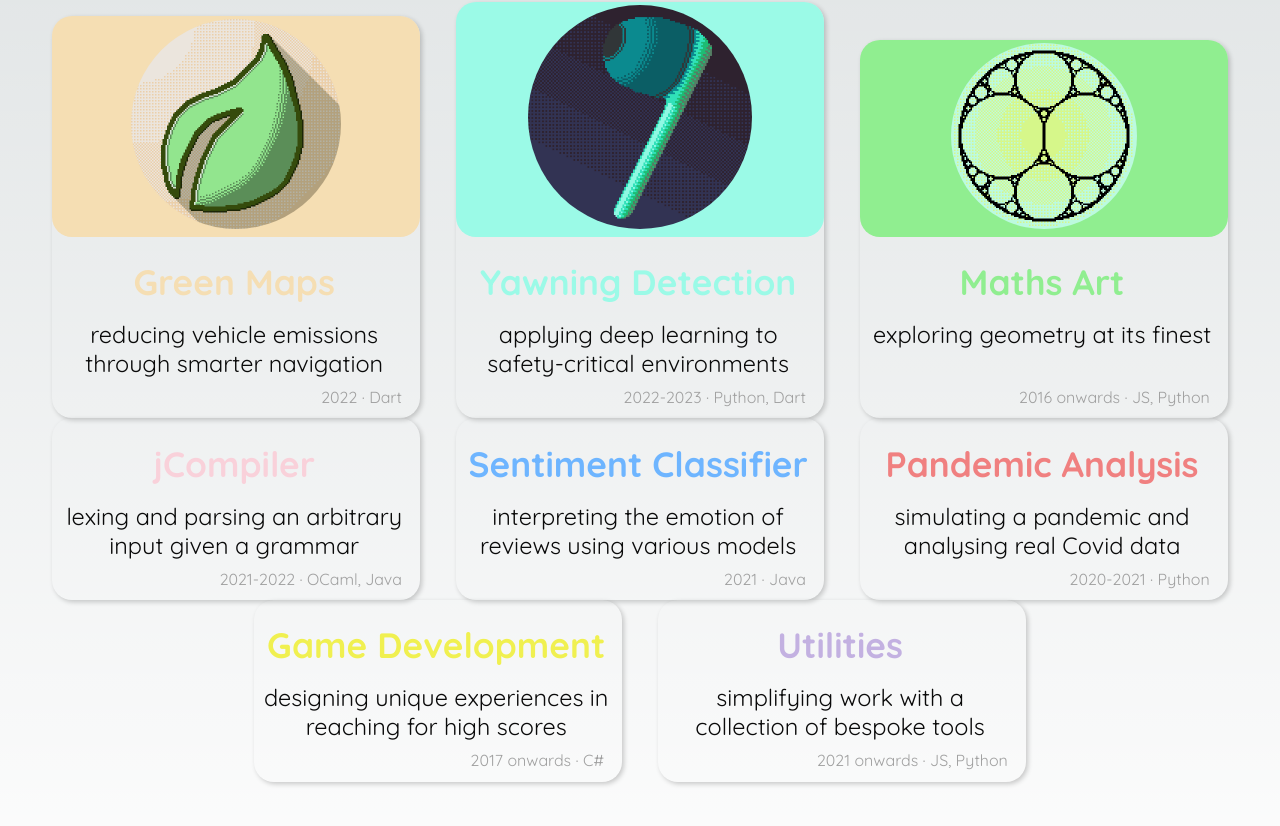
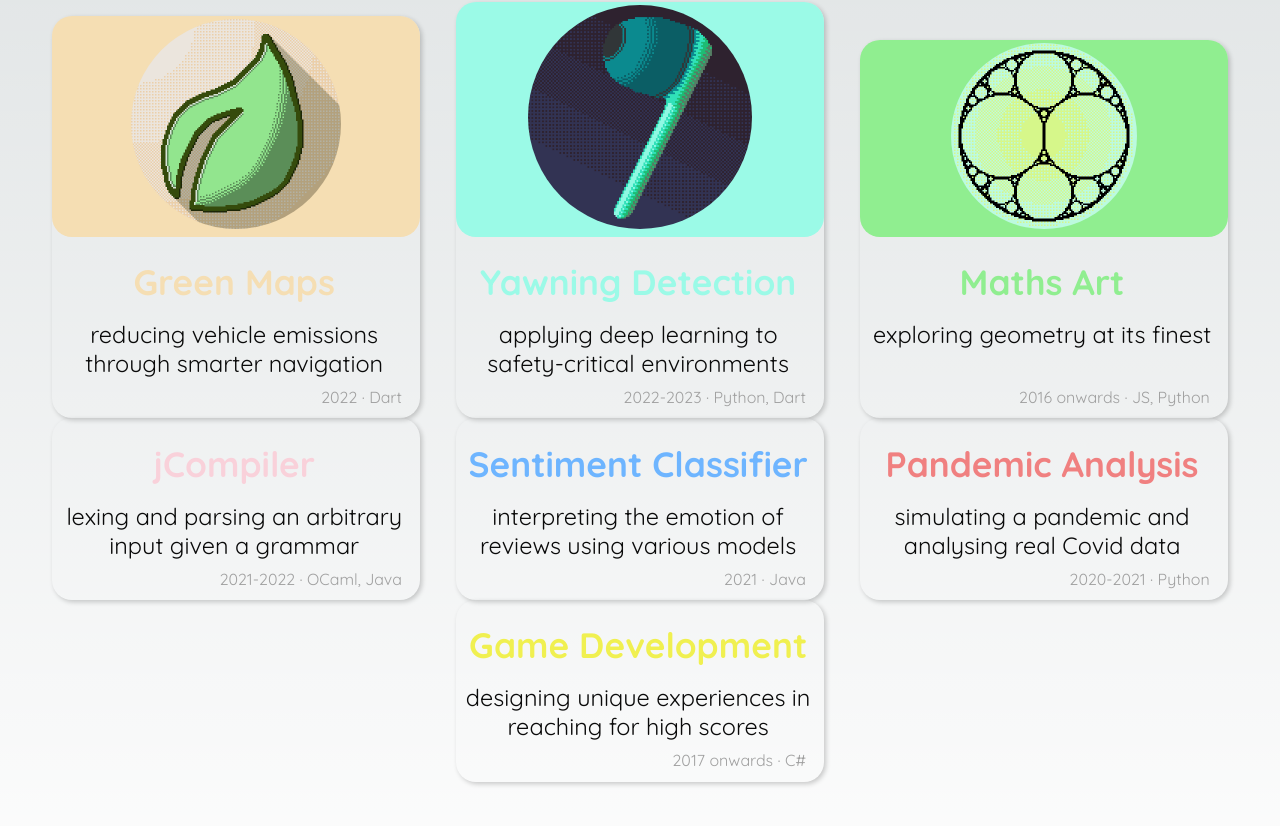
Before and after one commit to jacbn/jacbn.me, a Next.js app: page / in a window 1280 px wide. Shown: the part 471-1297 px from the top of the page. Built offline with nearby package versions, Linux system fonts and the light colour scheme.

Commit message:
hidden utils for now; RC1

```diff
--- a/src/components/homeGrid/index.tsx
+++ b/src/components/homeGrid/index.tsx
@@ -97,7 +97,7 @@ export default function HomeGrid() {
         link="/gamedev/"
         podiumNum={0}
       />
-      <GridSquare
+      {/* <GridSquare
         title="Utilities"
         description="simplifying work with a collection of bespoke tools"
         year="2021 onwards"
@@ -109,7 +109,7 @@ export default function HomeGrid() {
         }}
         link="/utilities/"
         podiumNum={0}
-      />
+      /> */}
     </ol>
   )
 }
```
Also changed, not shown: src/pages/utilities/index.tsx (added).
